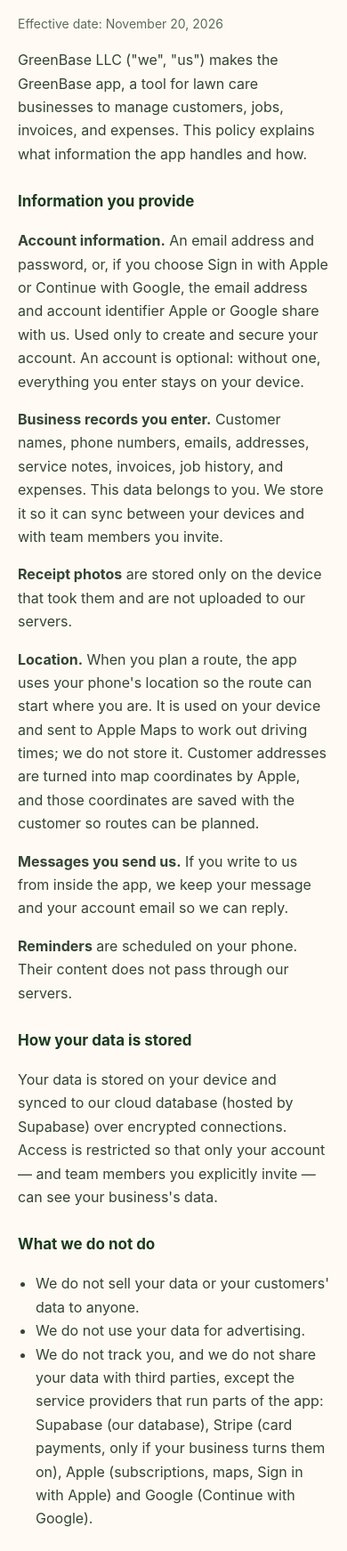
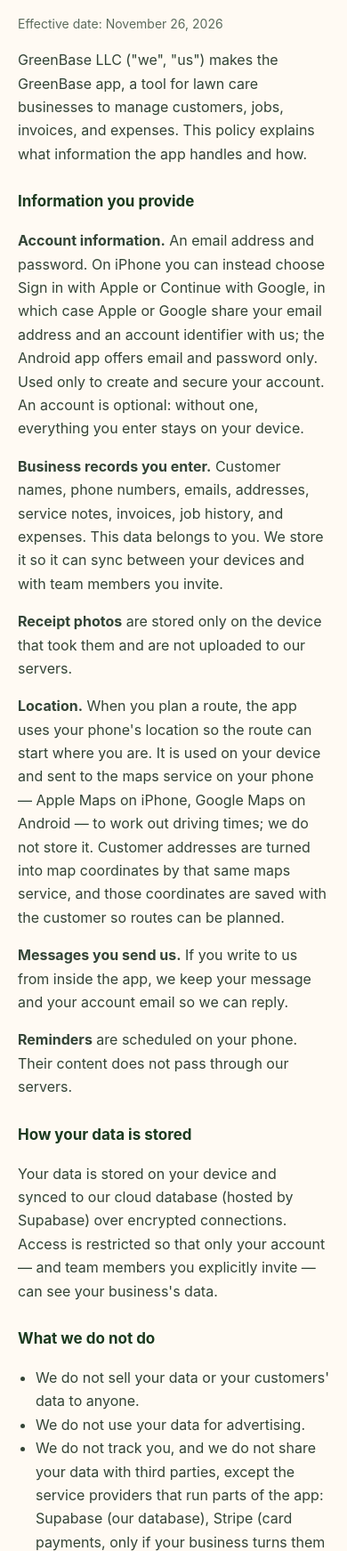
Before and after one commit to GreenBaseApp/GreenBaseApp.github.io, a plain HTML site: page privacy.html in a window 390 px wide. Shown: the part 247-1990 px from the top of the page at 89% size. Drawn offline with Linux system fonts and the light colour scheme.

Commit message:
Say what Android does, and whose company this is
The privacy policy credited Apple with work the Android app hands to
Google: route distances, geocoding, subscriptions and sign-in. One page
serves both store listings, so each claim now names the platform it
applies to. Play requires a policy that applies specifically to the app
it is reviewing, and this one described an iPhone.

delete-account.html gains a section on removing single records without
closing the account. Play's Data safety form asks for a delete-data URL
whose page shows the steps, and the page only covered whole accounts.

The homepage said GreenBase was a product of Georgos Software, three
lines above a footer saying GreenBase LLC. The developer account is now
GreenBase LLC and Google is verifying it against a D-U-N-S in that name,
with this site as the organisation website.

Two colour declarations were eight-digit hex ending in 00 — fully
transparent — saved only by a valid colour overriding each on the same
line. Any minifier dropping duplicate properties would have made the
body text invisible.

Co-Authored-By: Claude Opus 5 <noreply@anthropic.com>

```diff
--- a/privacy.html
+++ b/privacy.html
@@ -7,25 +7,27 @@
 <nav><a href="index.html">Home</a><a href="privacy.html">Privacy</a><a href="terms.html">Terms</a><a href="support.html">Support</a></nav>
 </div></header><main>
 <h2>Privacy Policy</h2>
-<p class="date">Effective date: November 20, 2026</p>
+<p class="date">Effective date: November 26, 2026</p>
 <p>GreenBase LLC ("we", "us") makes the GreenBase app, a tool for lawn care businesses to
 manage customers, jobs, invoices, and expenses. This policy explains what information the app
 handles and how.</p>
 
 <h3>Information you provide</h3>
-<p><b>Account information.</b> An email address and password, or, if you choose Sign in with
-Apple or Continue with Google, the email address and account identifier Apple or Google share
-with us. Used only to create and secure your account. An account is optional: without one,
-everything you enter stays on your device.</p>
+<p><b>Account information.</b> An email address and password. On iPhone you can instead choose
+Sign in with Apple or Continue with Google, in which case Apple or Google share your email
+address and an account identifier with us; the Android app offers email and password only.
+Used only to create and secure your account. An account is optional: without one, everything
+you enter stays on your device.</p>
 <p><b>Business records you enter.</b> Customer names, phone numbers, emails, addresses,
 service notes, invoices, job history, and expenses. This data belongs to you. We store it so
 it can sync between your devices and with team members you invite.</p>
 <p><b>Receipt photos</b> are stored only on the device that took them and are not uploaded to
 our servers.</p>
 <p><b>Location.</b> When you plan a route, the app uses your phone's location so the route can
-start where you are. It is used on your device and sent to Apple Maps to work out driving
-times; we do not store it. Customer addresses are turned into map coordinates by Apple, and
-those coordinates are saved with the customer so routes can be planned.</p>
+start where you are. It is used on your device and sent to the maps service on your phone
+&mdash; Apple Maps on iPhone, Google Maps on Android &mdash; to work out driving times; we do
+not store it. Customer addresses are turned into map coordinates by that same maps service,
+and those coordinates are saved with the customer so routes can be planned.</p>
 <p><b>Messages you send us.</b> If you write to us from inside the app, we keep your message
 and your account email so we can reply.</p>
 <p><b>Reminders</b> are scheduled on your phone. Their content does not pass through our
@@ -42,13 +44,13 @@ members you explicitly invite &mdash; can see your business's data.</p>
 <li>We do not use your data for advertising.</li>
 <li>We do not track you, and we do not share your data with third parties, except the service
 providers that run parts of the app: Supabase (our database), Stripe (card payments, only if
-your business turns them on), Apple (subscriptions, maps, Sign in with Apple) and Google
-(Continue with Google).</li>
+your business turns them on), Apple (subscriptions, maps and Sign in with Apple on iPhone) and
+Google (subscriptions and maps on Android, and Continue with Google where it is offered).</li>
 </ul>
 
 <h3>Payments</h3>
-<p>Subscriptions are processed by the app store on your device. We never see your payment card
-details.</p>
+<p>Subscriptions are processed by the app store on your device &mdash; the App Store on iPhone,
+Google Play on Android. We never see your payment card details.</p>
 <p><b>Card payments for your customers.</b> If your business turns on card payments, you
 connect your own Stripe account. You give your identity and bank details to Stripe directly,
 on Stripe's own pages; we never see them. We store your Stripe account ID and whether card
--- a/style.css
+++ b/style.css
@@ -1,7 +1,7 @@
 :root{--green:#2e7d32;--dark:#1b3a1f;--muted:#5b6b5d;--bg:#fffaf3}
 *{box-sizing:border-box}
 body{margin:0;font:16px/1.65 -apple-system,BlinkMacSystemFont,"Segoe UI",Roboto,Helvetica,Arial,sans-serif;
-color:#22302400;color:#223024;background:var(--bg)}
+color:#223024;background:var(--bg)}
 header{background:var(--green);color:#fff;padding:28px 20px}
 header .wrap{max-width:820px;margin:0 auto;display:flex;align-items:center;gap:14px;flex-wrap:wrap}
 header h1{margin:0;font-size:26px;letter-spacing:-.3px}
@@ -11,7 +11,7 @@ nav a:hover{color:#fff;text-decoration:underline}
 main{max-width:820px;margin:0 auto;padding:36px 20px 70px}
 h2{color:var(--dark);margin-top:34px;font-size:22px}
 h3{color:var(--dark);margin-top:26px;font-size:17px}
-p,li{color:#33443600;color:#334436}
+p,li{color:#334436}
 ul{padding-left:20px}
 .lead{font-size:19px;color:var(--muted)}
 .feature{border-left:3px solid var(--green);padding:2px 0 2px 16px;margin:18px 0}
```
Also changed, not shown: delete-account.html (+22 -0 lines), index.html (+1 -1 lines).
